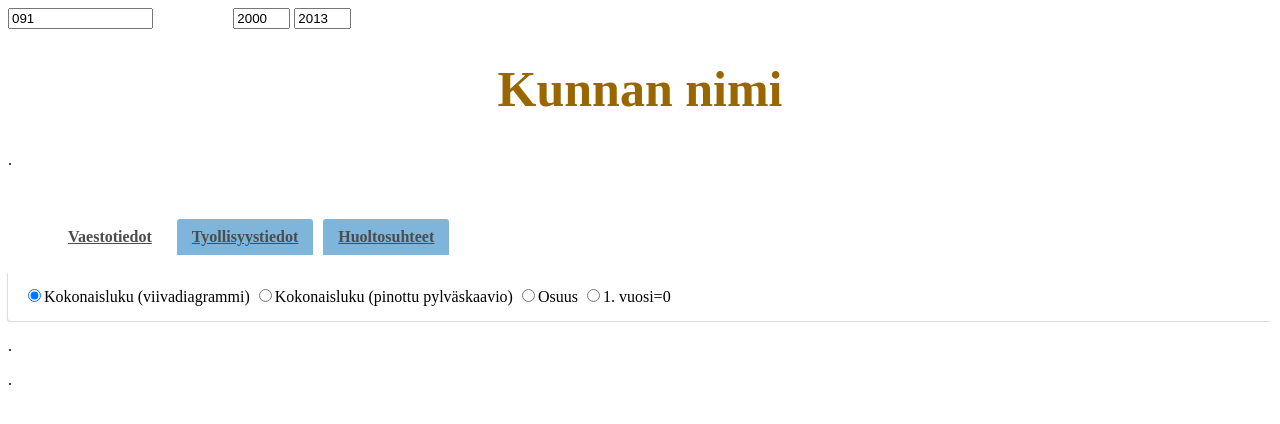
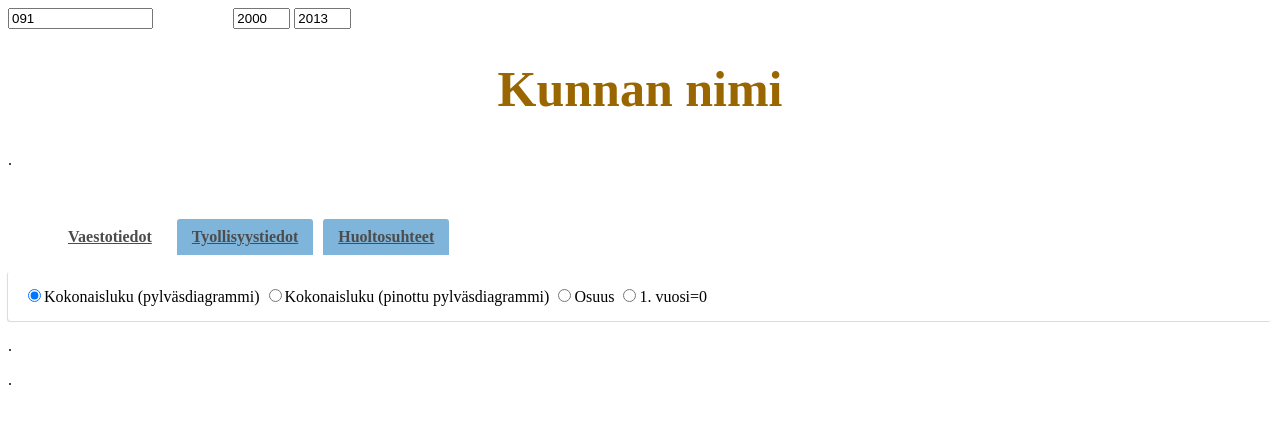
Before and after one commit to orani/orani.github.io, a Jekyll site: the page portfolio/project3/index.html, which Jekyll copies as it is, in a window 1280 px wide. Shown: the top 424 px of the page. Built offline with Jekyll 4.4.1, drawn with Linux system fonts in a browser that asks for light colours; nearby versions of some CDN libraries; comment, search, counter and statistics services are not loaded.

Commit message:
Update index.html

```diff
--- a/portfolio/project3/index.html
+++ b/portfolio/project3/index.html
@@ -137,8 +137,8 @@ vaihtoehdot();" size="15" type="text">
 
 <div class="tab-content">
 		<div id="tab1" class="tab active" onclick="raportti()">
-<input name="vaestotietokuva_tyyppi" id="vaestotietokuva_tyyppi_N" type="radio" value="kokonaisluku" checked=true >Kokonaisluku (viivadiagrammi)
-<input name="vaestotietokuva_tyyppi" id="vaestotietokuva_tyyppi_NP" type="radio" value="kokonaisluku_pinottu" >Kokonaisluku (pinottu pylväskaavio)
+<input name="vaestotietokuva_tyyppi" id="vaestotietokuva_tyyppi_N" type="radio" value="kokonaisluku" checked=true >Kokonaisluku (pylväsdiagrammi)
+<input name="vaestotietokuva_tyyppi" id="vaestotietokuva_tyyppi_NP" type="radio" value="kokonaisluku_pinottu" >Kokonaisluku (pinottu pylväsdiagrammi)
 <input name="vaestotietokuva_tyyppi" id="vaestotietokuva_tyyppi_P" type="radio" value="prosentti" >Osuus
 <input name="vaestotietokuva_tyyppi" id="vaestotietokuva_tyyppi_0" type="radio" value="indeksi">1. vuosi=0<br>
 
@@ -146,7 +146,7 @@ vaihtoehdot();" size="15" type="text">
  </div>
 
         <div id="tab2" class="tab" onclick="raportti()">
-		<input name="tyollisyyskuva_tyyppi" id="tyollisyyskuva_tyyppi_N" type="radio" value="kokonaisluku" checked>Kokonaisluku (viivadiagrammi)
+		<input name="tyollisyyskuva_tyyppi" id="tyollisyyskuva_tyyppi_N" type="radio" value="kokonaisluku" checked>Kokonaisluku (pylväsdiagrammi)
 		<input name="tyollisyyskuva_tyyppi" id="tyollisyyskuva_tyyppi_NP" type="radio" value="kokonaisluku_pinottu" checked>Kokonaisluku Kokonaisluku (pinottu pylväskaavio)
 		<input name="tyollisyyskuva_tyyppi" id="tyollisyyskuva_tyyppi_P" type="radio" value="prosentti" >Osuus
 		<input name="tyollisyyskuva_tyyppi" id="tyollisyyskuva_tyyppi_0" type="radio" value="indeksi" >1. vuosi=0<br>
```
